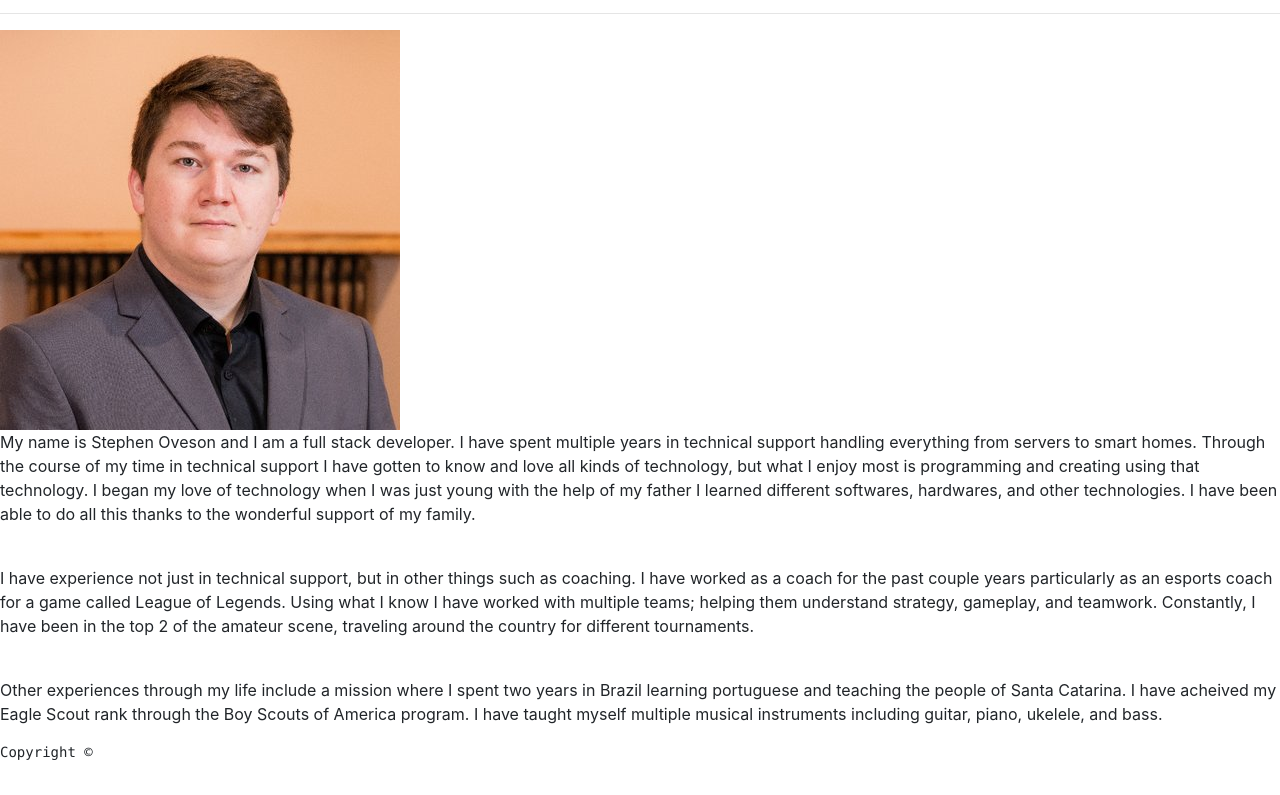
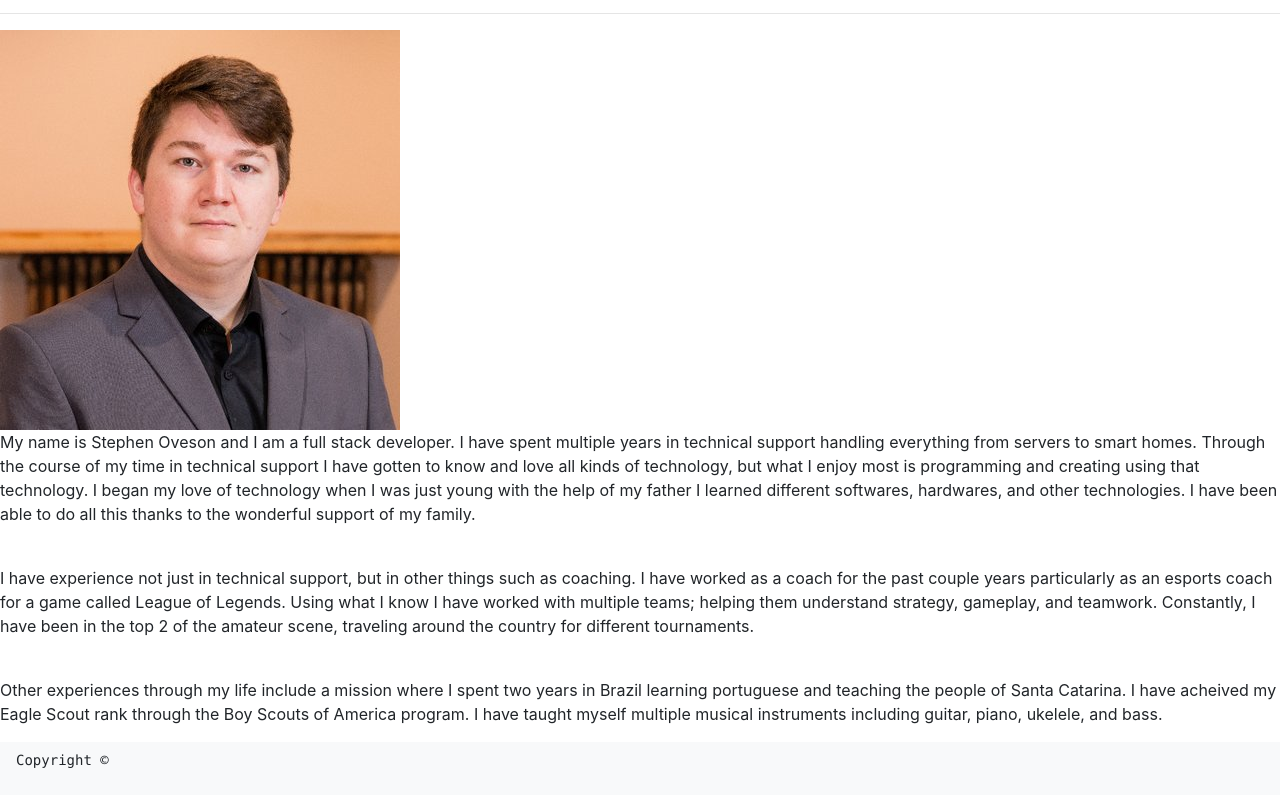
Before and after one commit to StephenOveson/bootstrap, a plain HTML site: page index.html in a window 1280 px wide. Shown: the part 107-902 px from the top of the page. Drawn offline with nearby package versions, Linux system fonts and the light colour scheme.

Commit message:
footer and navbar done

```diff
--- a/index.html
+++ b/index.html
@@ -43,7 +43,7 @@
                 </div>
             </div>
         </section>
-        <footer>
+        <footer class="navbar navbar-expand-lg navbar-light bg-light clearfix">
             <pre>Copyright ©</pre>
         </footer>
     </body>
```
